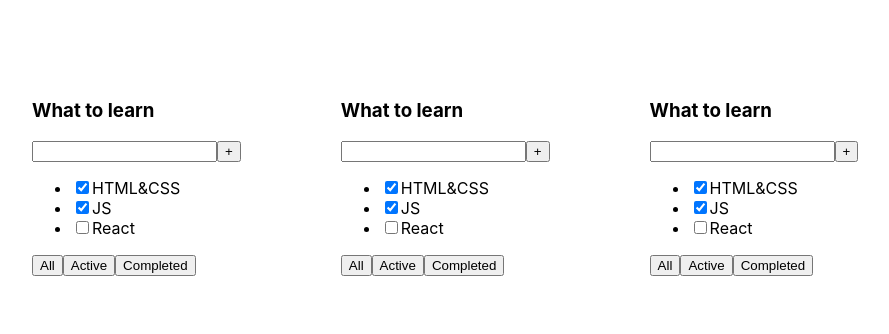
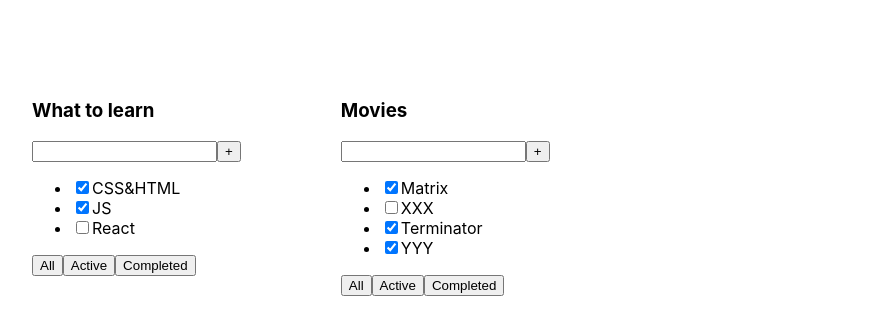
Before and after one commit to VeloboSAS/todolistTS, a React (Create React App) app: page / in a window 1280 px wide. Shown: the top 334 px of the page, without its empty margins (48-937 px from the left). Built offline with nearby package versions, Linux system fonts and the light colour scheme.

Commit message:
added tasks

```diff
--- a/src/App.tsx
+++ b/src/App.tsx
@@ -1,14 +1,27 @@
 import React from "react";
 
 import "./App.css";
-import { Todolist } from "./component/todolist/todolist";
+import { TaskType, Todolist } from "./component/todolist/todolist";
 
 function App() {
+
+  let tasks1: Array<TaskType> = [
+    {id: 1, title: 'CSS&HTML' , isDone: true},
+    {id: 2, title: 'JS' , isDone: true},
+    {id: 3, title: 'React' , isDone: false},
+  ]
+
+  let tasks2: Array<TaskType> = [
+    {id: 1, title: 'Matrix' , isDone: true},
+    {id: 2, title: 'XXX' , isDone: false},
+    {id: 3, title: 'Terminator' , isDone: true},
+    {id: 4, title: 'YYY' , isDone: true},
+  ]
   return (
     <div className="App">
-      <Todolist />
-      <Todolist />
-      <Todolist />
+      <Todolist title='What to learn' tasks={tasks1}/>
+      <Todolist title='Movies' tasks={tasks2}/>
+
     </div>
   );
 }
--- a/src/component/todolist/todolist.tsx
+++ b/src/component/todolist/todolist.tsx
@@ -1,26 +1,32 @@
 import React from "react";
 
-export function Todolist() {
+export type TaskType = {
+  id: number;
+  title: string;
+  isDone: boolean;
+};
+
+type PropsType = {
+  title: string;
+  tasks: Array<TaskType>;
+};
+
+export function Todolist(props: PropsType) {
+  let tasks = props.tasks;
   return (
     <div>
-      <h3>What to learn</h3>
+      <h3>{props.title}</h3>
       <div>
         <input />
         <button>+</button>
       </div>
       <ul>
-        <li>
-          <input type="checkbox" checked={true} />
-          <span>HTML&CSS</span>
-        </li>
-        <li>
-          <input type="checkbox" checked={true} />
-          <span>JS</span>
-        </li>
-        <li>
-          <input type="checkbox" checked={false} />
-          <span>React</span>
-        </li>
+        {tasks.map((t, id) => (
+          <li key={id}>
+            <input type="checkbox" checked={tasks[id].isDone} />
+            <span>{tasks[id].title}</span>
+          </li>
+        ))}
       </ul>
       <div>
         <button>All</button>
```
